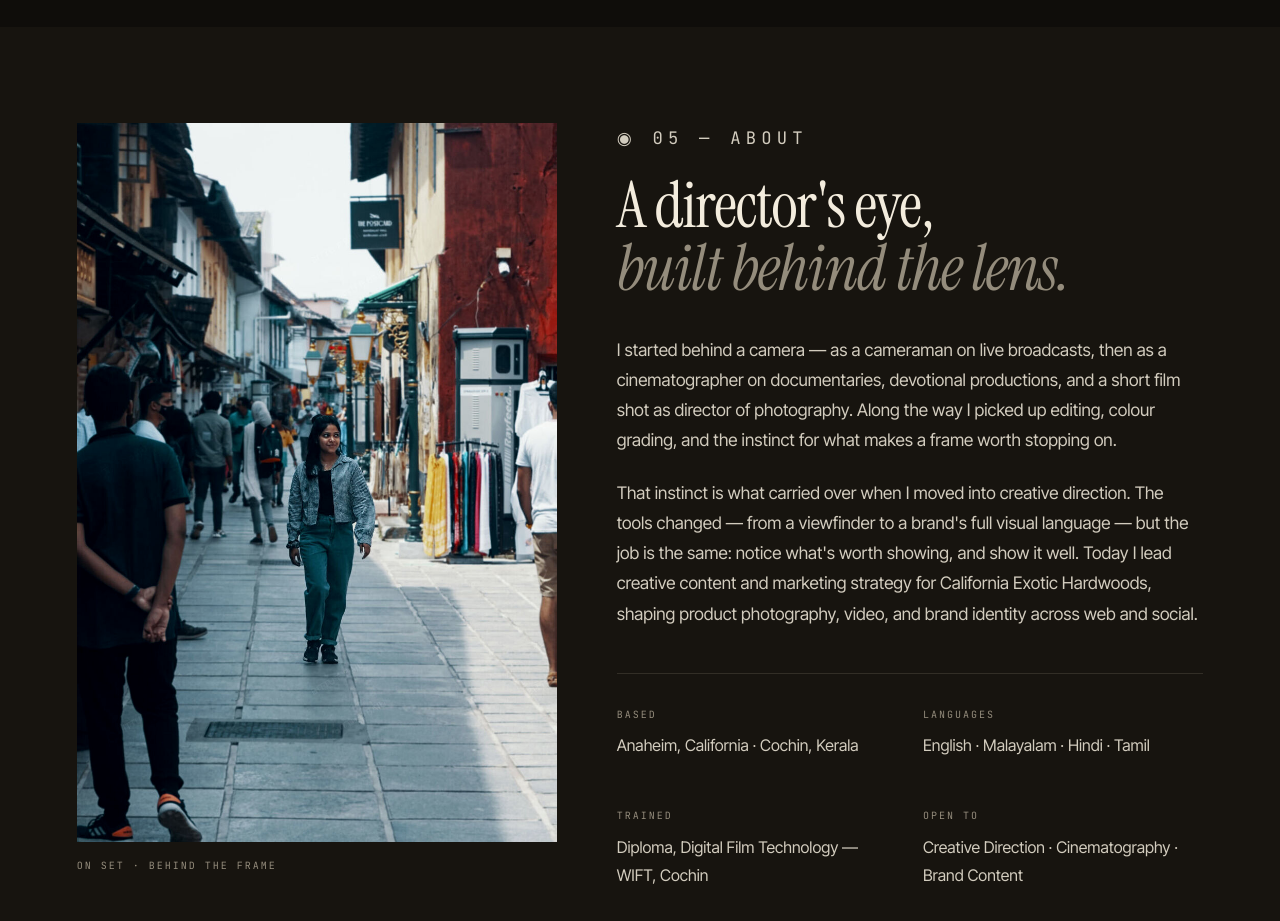
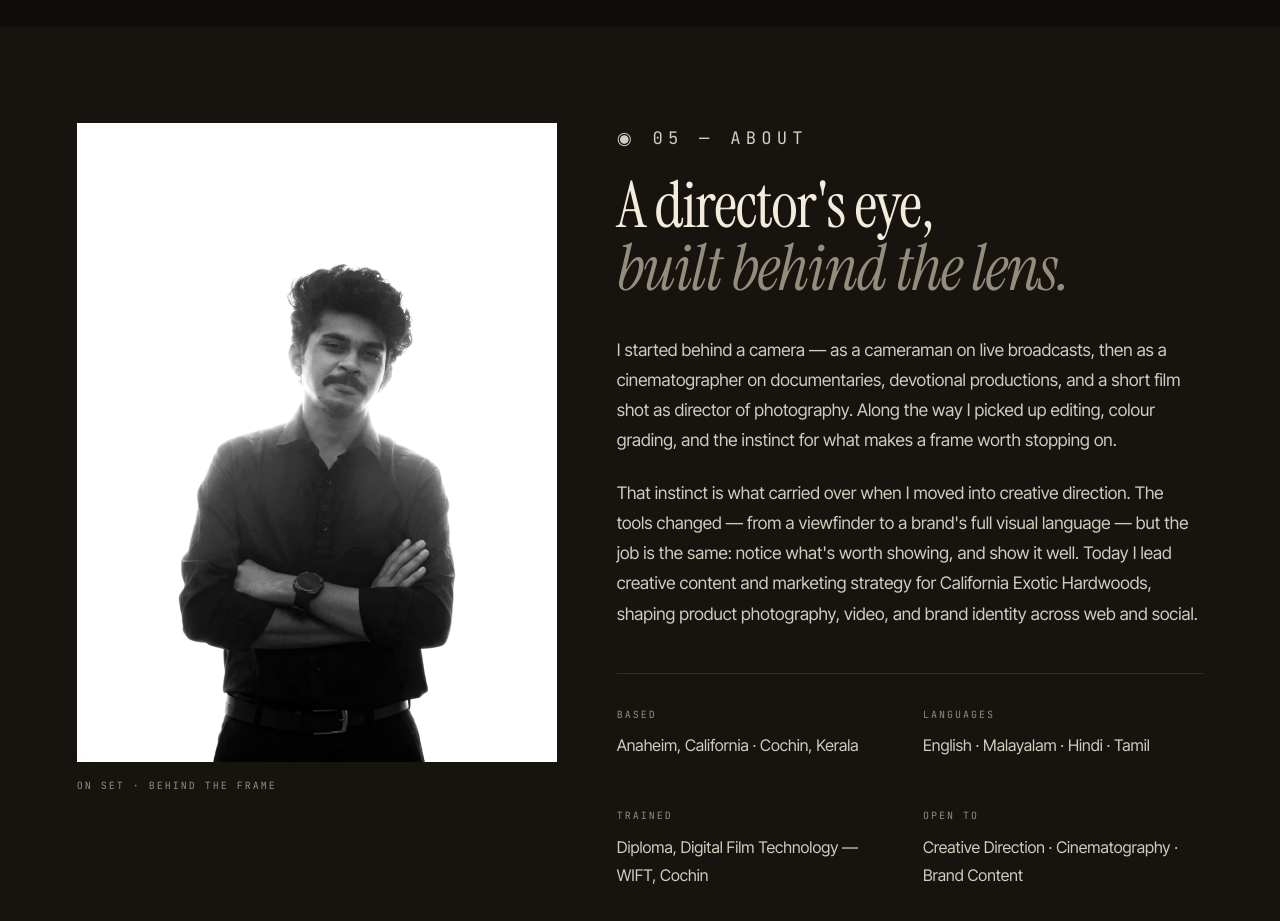
Before and after one commit to bittupbaju/bittu-portfolio, a plain HTML site: page index.html in a window 1280 px wide. Shown: the part 5020-5941 px from the top of the page. Drawn offline with Linux system fonts and the light colour scheme.

Commit message:
Add files via upload

```diff
--- a/index.html
+++ b/index.html
@@ -386,7 +386,7 @@ footer.site span{ font-family:'JetBrains Mono',monospace; font-size:10px; text-t
 <section class="block reveal" id="about">
   <div class="about-wrap">
     <div class="about-portrait">
-      <img src="images/portrait-03.jpg" alt="Bittu P Baju portrait, Fort Kochi" loading="lazy">
+      <img src="images/bittu0022.jpeg" alt="Bittu P Baju portrait, arms crossed" loading="lazy">
       <p>On set · Behind the frame</p>
     </div>
     <div class="about-body">
```
